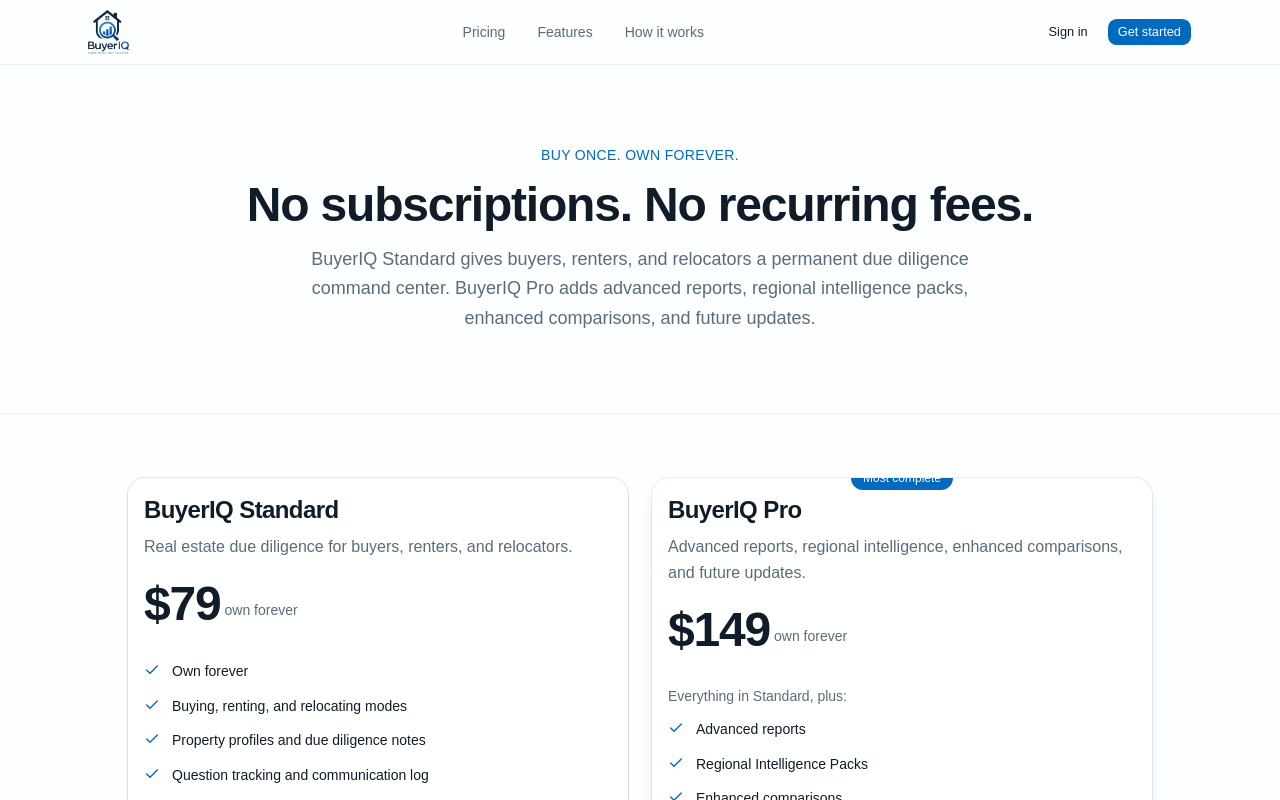
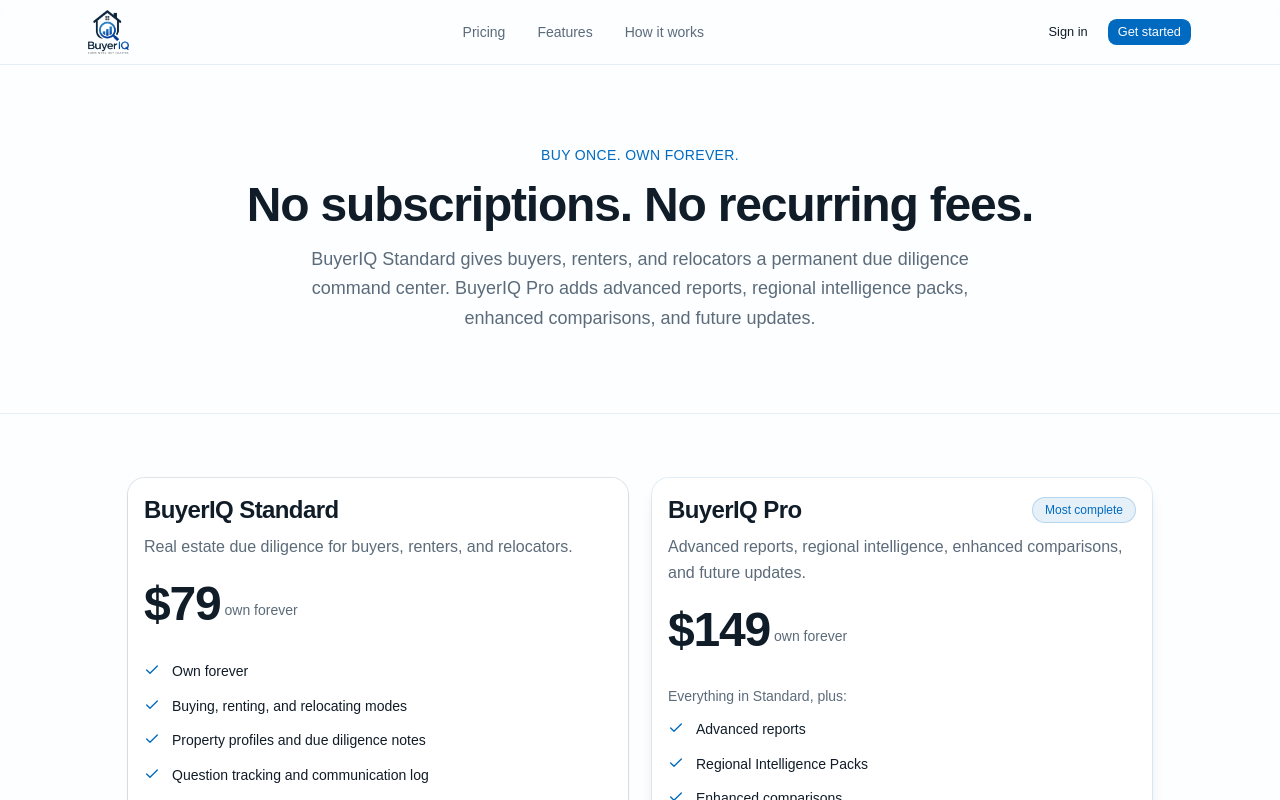
Before and after one commit to benz862/BuyerIQ, a Next.js app: page /pricing in a window 1280 px wide. Shown: the top 800 px of the page. Built offline with nearby package versions, Linux system fonts and the light colour scheme; no server answers.

Commit message:
Fix pricing card purchase button layout

```diff
--- a/src/components/pricing/pricing-cards.tsx
+++ b/src/components/pricing/pricing-cards.tsx
@@ -55,7 +55,7 @@
   const owned = hasMinPlan(currentPlan, plan);
 
   return (
-    <div className="space-y-2">
+    <div className="w-full space-y-2">
       <Button
         className={cn("h-11 w-full rounded-full text-base", highlighted && "shadow-md")}
         variant={highlighted ? "default" : "outline"}
@@ -110,15 +110,17 @@
         </CardFooter>
       </Card>
 
-      <Card className="relative border-primary/30 bg-card shadow-lg ring-1 ring-primary/10">
-        <div className="absolute -top-3 left-1/2 -translate-x-1/2 rounded-full bg-primary px-3 py-1 text-xs font-medium text-primary-foreground">
-          Most complete
-        </div>
+      <Card className="border-primary/30 bg-card shadow-lg ring-1 ring-primary/10">
         <CardHeader className="space-y-4 pb-4">
           <div>
-            <CardTitle className="text-2xl font-semibold tracking-tight">
-              BuyerIQ Pro
-            </CardTitle>
+            <div className="flex flex-wrap items-center justify-between gap-3">
+              <CardTitle className="text-2xl font-semibold tracking-tight">
+                BuyerIQ Pro
+              </CardTitle>
+              <span className="rounded-full border border-primary/20 bg-primary/10 px-3 py-1 text-xs font-medium text-primary">
+                Most complete
+              </span>
+            </div>
             <CardDescription className="mt-2 text-base leading-relaxed">
               Advanced reports, regional intelligence, enhanced comparisons, and future updates.
             </CardDescription>
```
